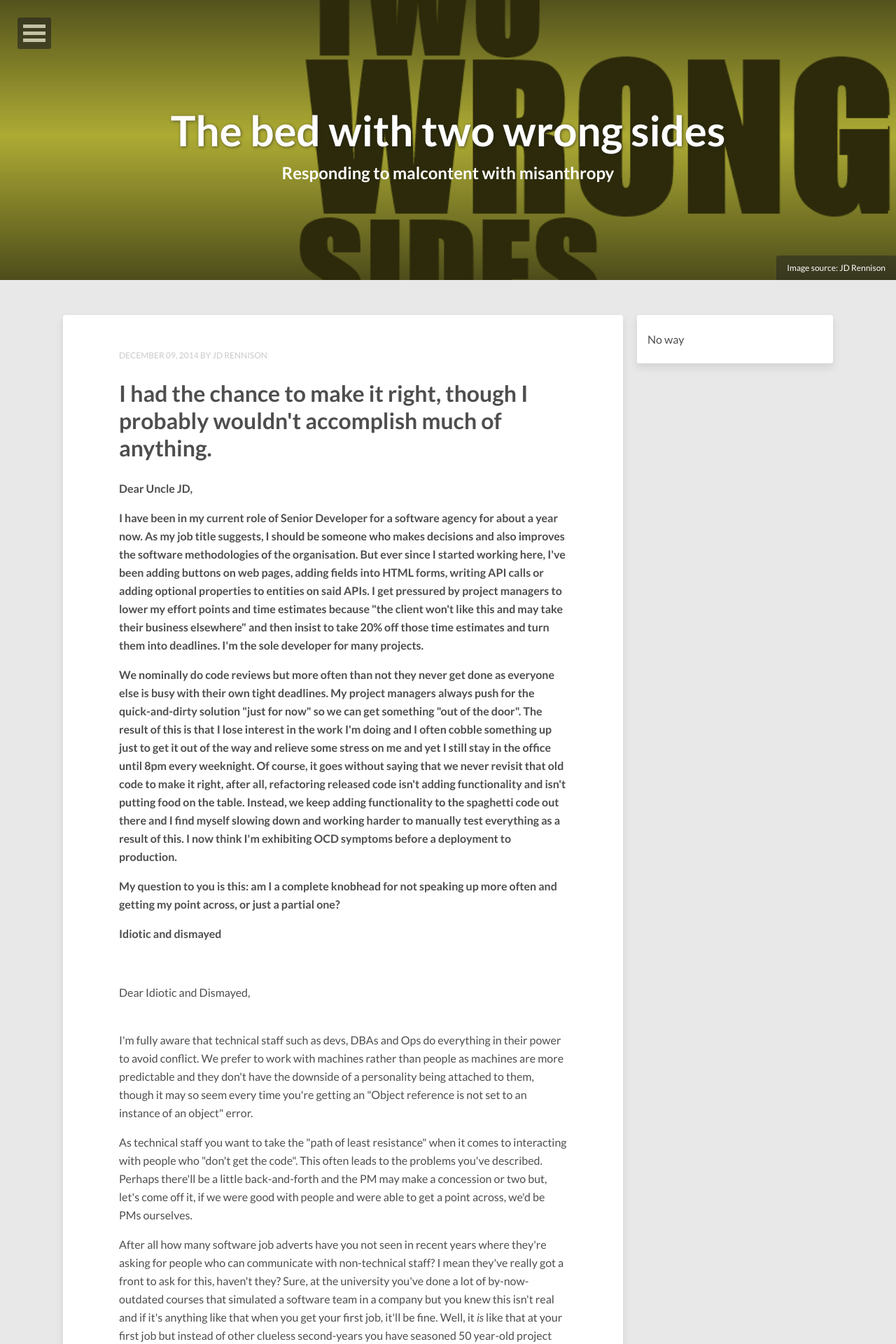
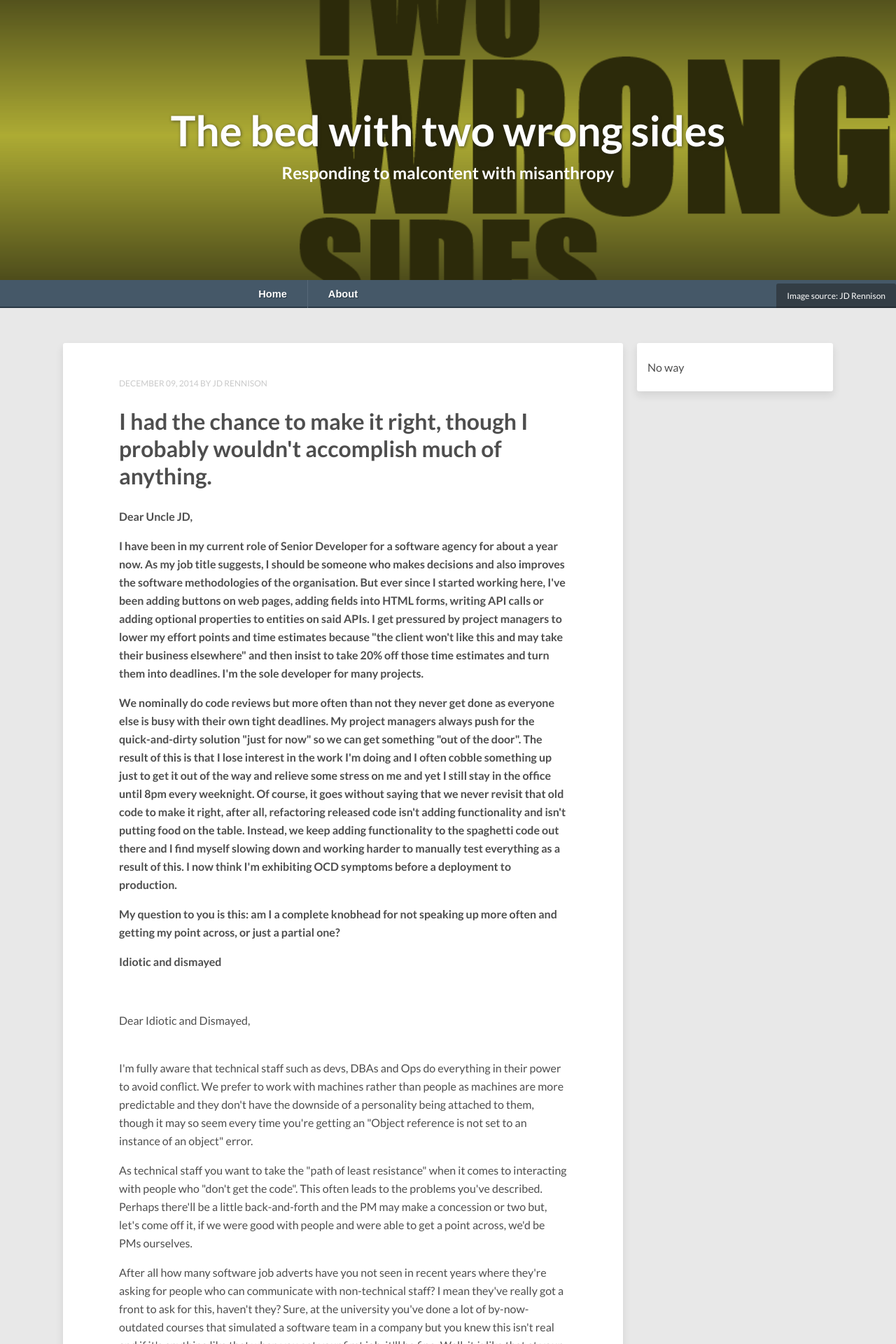
Before and after one commit to jdrennison/thegrumpygrumbler, a Jekyll site: the page built from index.html, in a window 1280 px wide. Shown: the top 1920 px of the page at 70% size. Built offline with Jekyll 4.4.1, drawn with Linux system fonts in a browser that asks for light colours; nearby versions of some CDN libraries; the list of posts is cut into pages by our own code.

Commit message:
put some stable navigation to the right, adding a horizontal nav bar

```diff
--- /dev/null
+++ b/_includes/navigation-large.html
@@ -0,0 +1,7 @@
+<nav class="clearfix">
+    <ul class="clearfix">
+        <li><a href="{{ site.url }}/">Home</a></li>
+        <li><a href="{{ site.url }}/about/">About</a></li>
+    </ul>
+    <a href="#" id="pull">Menu</a>
+</nav>
--- a/_layouts/post-index.html
+++ b/_layouts/post-index.html
@@ -10,7 +10,6 @@
 <body id="post-index" {% if page.image.feature %}class="feature"{% endif %}>
 
 {% include browser-upgrade.html %}
-{% include navigation.html %}
 
 <div class="entry-header">
   {% if page.image.credit %}<div class="image-credit">Image source: <a href="{{ page.image.creditlink }}">{{ page.image.credit }}</a></div><!-- /.image-credit -->{% endif %}
@@ -25,6 +24,7 @@
       <h2>{{ site.description }}</h2>
     </div><!-- /.header-title-wrap -->
   </div><!-- /.header-title -->
+{% include navigation-large.html %}
 </div><!-- /.entry-header -->
 
 <div id="middle">
--- a/_sass/_page.scss
+++ b/_sass/_page.scss
@@ -392,6 +392,62 @@
 		margin-left: auto;
 		padding: 25px 15px;
 	}
+	nav {
+		height: 40px;
+		width: 100%;
+		background: #455868;
+		font-size: 11pt;
+		font-family: 'PT Sans', Arial, sans-serif;
+		font-weight: bold;
+		position: relative;
+		border-bottom: 2px solid #283744;
+
+		ul {
+			padding: 0;
+			margin: 0 auto;
+			width: 600px;
+			height: 40px;
+		}
+		li {
+			display: inline;
+		    	float: left;
+			a {
+			    border-right: 1px solid #576979;
+			    box-sizing:border-box;
+			    -moz-box-sizing:border-box;
+			    -webkit-box-sizing:border-box;
+			}
+		}
+		li:last-child a {
+		    border-right: 0;
+		}
+		.clearfix:before,
+		.clearfix:after {
+		    content: " ";
+		    display: table;
+		}
+		.clearfix:after {
+		    clear: both;
+		}
+		.clearfix {
+		    *zoom: 1;
+		}
+		a {
+		    color: #fff;
+		    display: inline-block;
+		    width: 100px;
+		    text-align: center;
+		    text-decoration: none;
+		    line-height: 40px;
+		    text-shadow: 1px 1px 0px #283744;
+		}
+		a:hover, a:active {
+		    background-color: #8c99a4;
+		}
+		a#pull {
+		    display: none;
+		}
+	}
 }
 .entry-image-index {
 	margin-top: -25px;
```
